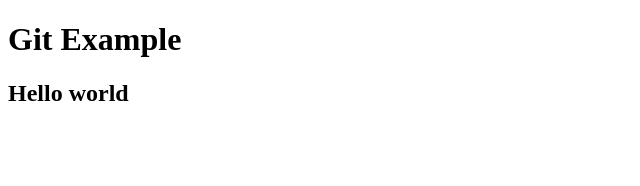
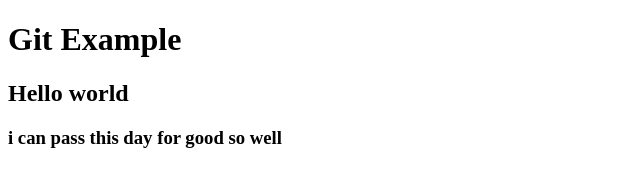
Before and after one commit to JKLiang010/LearnCICD, a plain HTML site: page index.html in a window 1280 px wide. Shown: the whole page, without its empty margins (0-640 px from the left). Drawn offline with Linux system fonts and the light colour scheme.

Commit message:
add h3 can pass this day

```diff
--- a/index.html
+++ b/index.html
@@ -8,5 +8,6 @@
 <body>
     <h1>Git Example</h1>
     <h2>Hello world</h2>
+    <h3>i can pass this day for good so well </h3>
 </body>
 </html>
```
